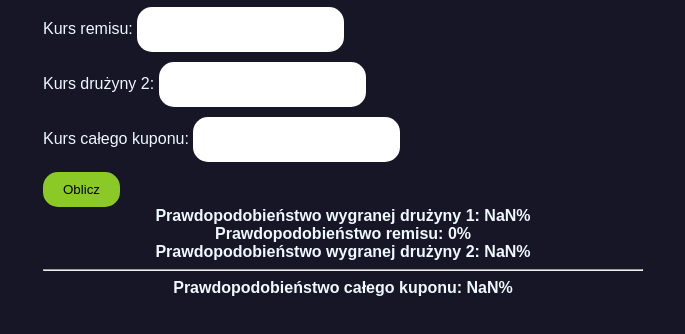
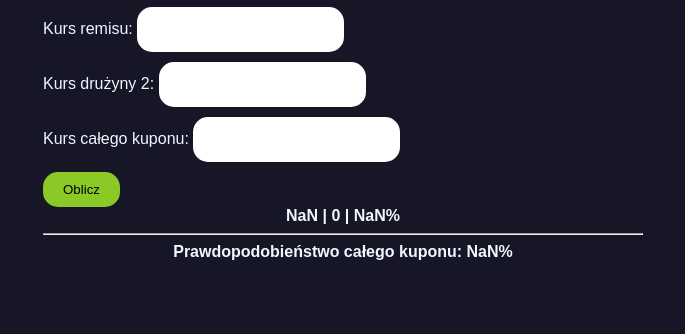
Before and after one commit to tobik05/tobik05.github.io, a plain HTML site: page index.html in a window 1280 px wide. Both pictures are taken after a click on the button "Oblicz". Shown: the part 148-482 px from the top of the page, without its empty margins (297-982 px from the left). Drawn offline with Linux system fonts and the light colour scheme.

Commit message:
Update index.html

```diff
--- a/index.html
+++ b/index.html
@@ -88,12 +88,10 @@
             probability_team2 = ((1 / team2) * 100).toFixed(2);
         }
 
-        const probability_kuponu = (margin * 100).toFixed(2);
+        const probability_kuponu = ((1/coupon) * 100).toFixed(2);
 
         document.getElementById('result').innerHTML = `
-            Prawdopodobieństwo wygranej drużyny 1: ${probability_team1}%<br>
-            Prawdopodobieństwo remisu: ${probability_draw}%<br>
-            Prawdopodobieństwo wygranej drużyny 2: ${probability_team2}%<br>
+            ${probability_team1} | ${probability_draw} | ${probability_team2}%<br>
             <hr>
             Prawdopodobieństwo całego kuponu: ${probability_kuponu}%
         `;
```
